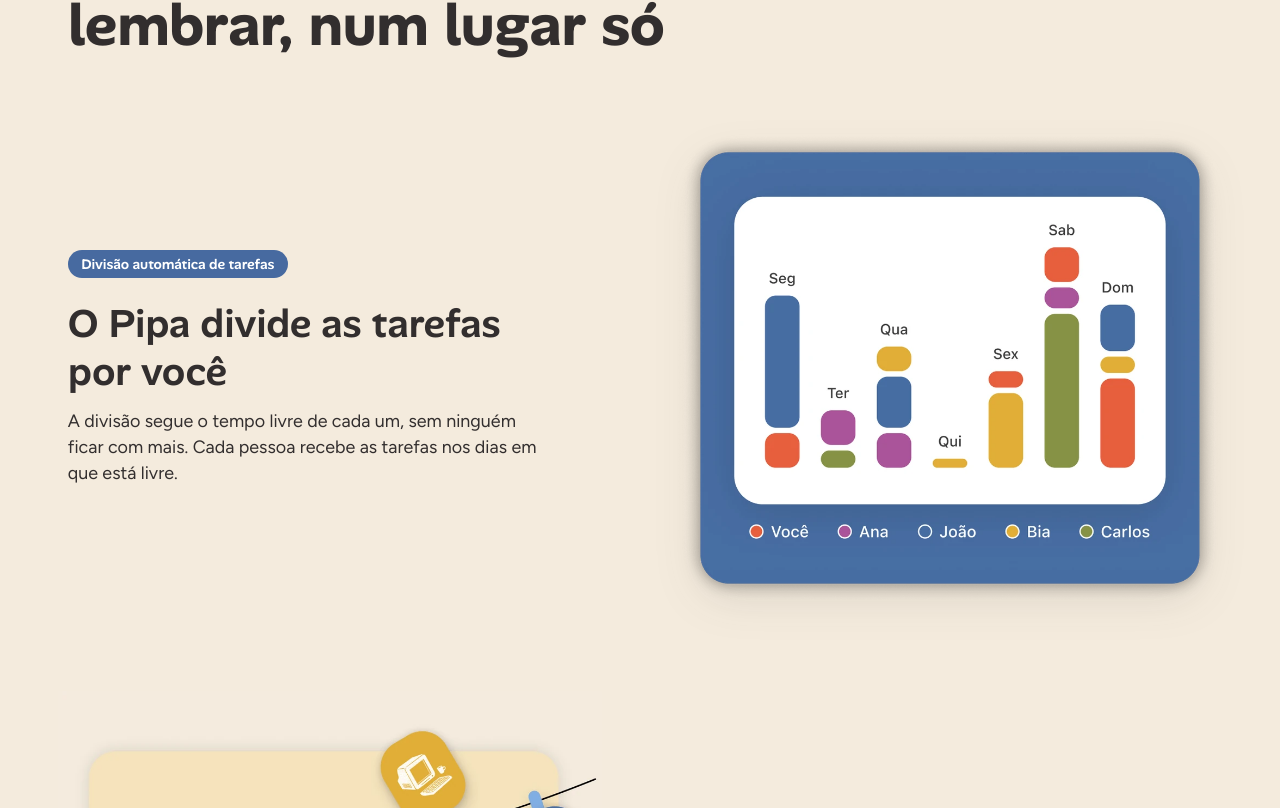
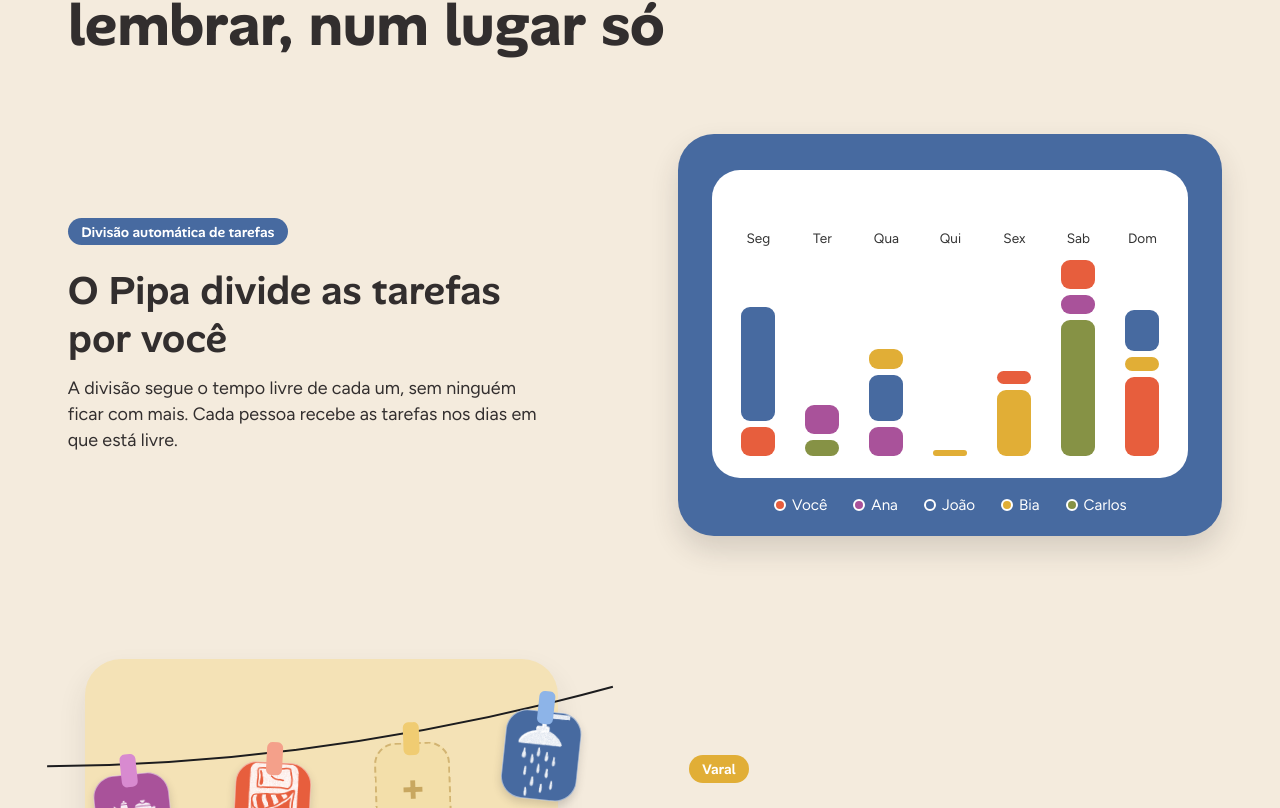
Before and after one commit to MegaFinal/Pipa_Landing, a React (Vite) app: page / in a window 1280 px wide. Shown: the part 1772-2580 px from the top of the page. Built offline with nearby package versions, Linux system fonts and the light colour scheme.

Commit message:
feat(landing): troca as imagens estáticas pelos componentes interativos

```diff
--- a/src/components/landing/Feature.jsx
+++ b/src/components/landing/Feature.jsx
@@ -1,7 +1,7 @@
 import useReveal from '../../hooks/useReveal.js'
 
 /** Bloco de funcionalidade: etiqueta colorida, título, texto e ilustração. */
-export default function Feature({ tag, tagColor, title, text, image, imageAlt, imageSide = 'right', flat = false }) {
+export default function Feature({ tag, tagColor, title, text, image, imageAlt, imageSide = 'right', flat = false, children }) {
   const [ref, visible] = useReveal()
 
   return (
@@ -16,7 +16,11 @@ export default function Feature({ tag, tagColor, title, text, image, imageAlt, i
         <h3 className="feature__title">{title}</h3>
         <p className="feature__body">{text}</p>
       </div>
-      <img className={`feature__image${flat ? ' feature__image--flat' : ''}`} src={image} alt={imageAlt} loading="lazy" />
+      {children ? (
+        <div className="feature__image feature__image--interactive">{children}</div>
+      ) : (
+        <img className={`feature__image${flat ? ' feature__image--flat' : ''}`} src={image} alt={imageAlt} loading="lazy" />
+      )}
     </article>
   )
 }
--- a/src/components/landing/Features.css
+++ b/src/components/landing/Features.css
@@ -86,8 +86,9 @@
   transition-delay: 0.12s;
 }
 
-.feature__image:hover {
-  transform: translateY(-4px) rotate(-0.6deg);
+.feature__image--interactive {
+  display: grid;
+  filter: none;
 }
 
 @media (max-width: 860px) {
--- a/src/components/landing/Features.jsx
+++ b/src/components/landing/Features.jsx
@@ -1,9 +1,9 @@
 import Feature from './Feature.jsx'
-import divisao from '../../assets/landing/divisao-tarefas.webp'
-import varal from '../../assets/landing/varal.webp'
-import lista from '../../assets/landing/lista-compras.webp'
-import gamificacao from '../../assets/landing/gamificacao.webp'
-import progresso from '../../assets/landing/progresso.webp'
+import WeekChart from './interactive/WeekChart.jsx'
+import Clothesline from './interactive/Clothesline.jsx'
+import ShoppingList from './interactive/ShoppingList.jsx'
+import KiteRanking from './interactive/KiteRanking.jsx'
+import HouseShare from './interactive/HouseShare.jsx'
 import './Features.css'
 
 const FEATURES = [
@@ -12,34 +12,29 @@ const FEATURES = [
     tagColor: 'var(--blue)',
     title: 'O Pipa divide as tarefas por você',
     text: 'A divisão segue o tempo livre de cada um, sem ninguém ficar com mais. Cada pessoa recebe as tarefas nos dias em que está livre.',
-    image: divisao,
-    imageAlt: 'Gráfico da semana com as tarefas divididas entre Você, Ana, João, Bia e Carlos',
+    Visual: WeekChart,
   },
   {
     tag: 'Varal',
     tagColor: 'var(--yellow)',
     title: 'Viu algo pra fazer? Pendura no varal!',
     text: 'Quem percebe ganha pontos. Quem pega a tarefa, também. Assim o trabalho de notar deixa de ser invisível.',
-    image: varal,
-    imageAlt: 'Varal com tarefas da casa penduradas por prendedores',
+    Visual: Clothesline,
     imageSide: 'left',
-    flat: true,
   },
   {
     tag: 'Lista de compras',
     tagColor: 'var(--magenta)',
     title: 'Acabou? Já tá na lista',
     text: 'Uma lista de compras só, que a casa toda vê e completa, separada por categoria para facilitar no mercado.',
-    image: lista,
-    imageAlt: 'Lista de compras separada em Alimentos, Bebidas e Hortifrut',
+    Visual: ShoppingList,
   },
   {
     tag: 'Gamificação',
     tagColor: 'var(--orange)',
     title: 'Cada tarefa leva sua pipa mais alto',
     text: 'Junte pontos, suba de nível e troque por passes livres. Sem ranking entre moradores: cada um voa no seu ritmo.',
-    image: gamificacao,
-    imageAlt: 'Pipas subindo de nível e passes livres para trocar por tarefas',
+    Visual: KiteRanking,
     imageSide: 'left',
   },
   {
@@ -47,8 +42,7 @@ const FEATURES = [
     tagColor: 'var(--green)',
     title: 'Ninguém carrega tudo sozinho',
     text: 'O Pipa mostra a sua parte de todo o trabalho da casa e quanto seria o ideal.',
-    image: progresso,
-    imageAlt: 'Card mostrando que 25% do esforço mental da casa na semana foi seu, com ideal de 32%',
+    Visual: HouseShare,
   },
 ]
 
@@ -60,8 +54,10 @@ export default function Features() {
         Tudo que a casa precisa lembrar, num lugar só
       </h2>
       <div className="features__list">
-        {FEATURES.map((feature) => (
-          <Feature key={feature.tag} {...feature} />
+        {FEATURES.map(({ Visual, ...feature }) => (
+          <Feature key={feature.tag} {...feature}>
+            <Visual />
+          </Feature>
         ))}
       </div>
     </section>
```
